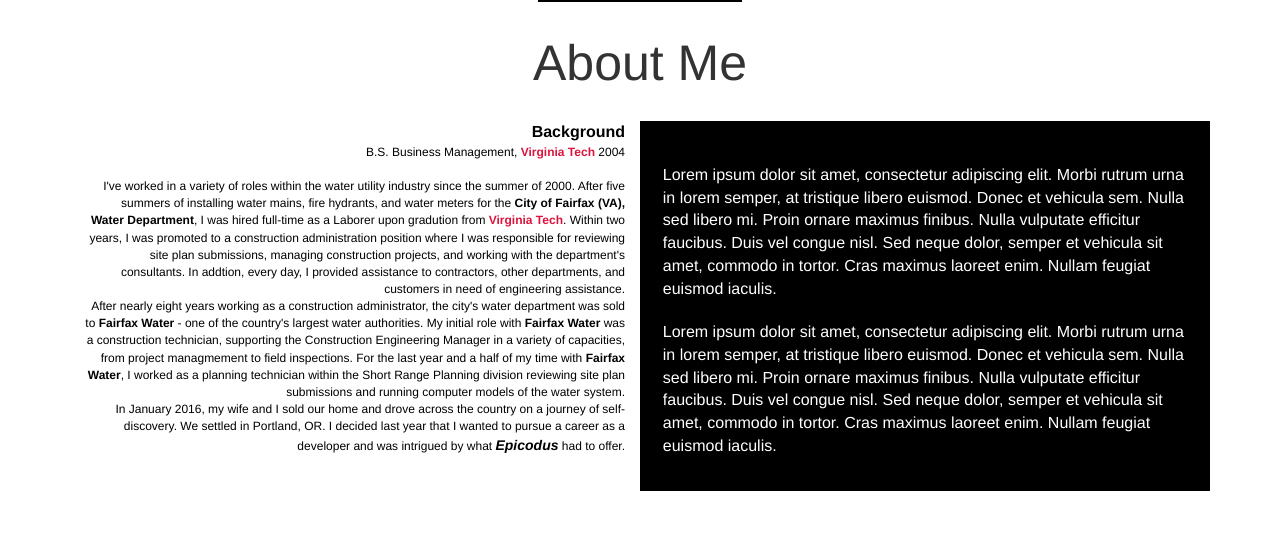
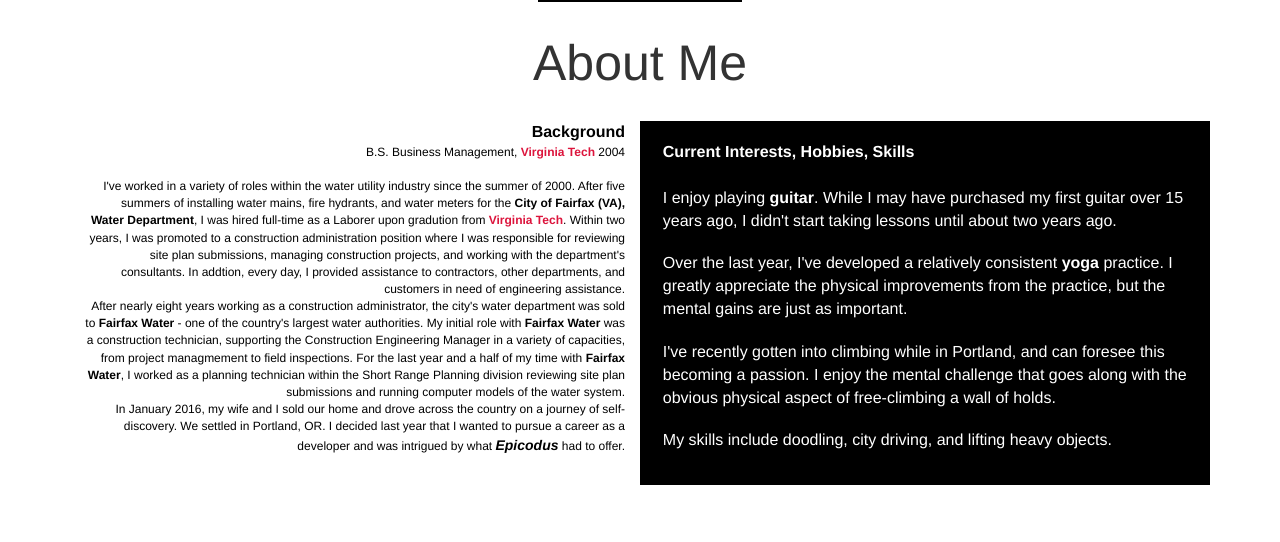
Before and after one commit to finneywhat/portfolioEpicodus, a plain HTML site: page index.html in a window 1280 px wide. Shown: the part 571-1113 px from the top of the page. Drawn offline with nearby package versions, Linux system fonts and the light colour scheme.

Commit message:
add content to interests, hobbies, and skills section for content branch

```diff
--- a/css/styles.css
+++ b/css/styles.css
@@ -114,7 +114,7 @@
 
 .black-back {
   background-color: black;
-  padding: 2%;
+  padding: 0 2% 2% 2%;
 }
 
 .jumbotron-2 {
--- a/index.html
+++ b/index.html
@@ -29,8 +29,14 @@
               </p>
             </div>
             <div class="col-md-6 black-back">
-              <p class="text2">Lorem ipsum dolor sit amet, consectetur adipiscing elit. Morbi rutrum urna in lorem semper, at tristique libero euismod. Donec et vehicula sem. Nulla sed libero mi. Proin ornare maximus finibus. Nulla vulputate efficitur faucibus. Duis vel congue nisl. Sed neque dolor, semper et vehicula sit amet, commodo in tortor. Cras maximus laoreet enim. Nullam feugiat euismod iaculis.</p>
-              <p class="text2">Lorem ipsum dolor sit amet, consectetur adipiscing elit. Morbi rutrum urna in lorem semper, at tristique libero euismod. Donec et vehicula sem. Nulla sed libero mi. Proin ornare maximus finibus. Nulla vulputate efficitur faucibus. Duis vel congue nisl. Sed neque dolor, semper et vehicula sit amet, commodo in tortor. Cras maximus laoreet enim. Nullam feugiat euismod iaculis.
+              <p class="text2"><span class="great">Current Interests, Hobbies, Skills</span><br>
+              <br>
+              I enjoy playing <span class="important">guitar</span>. While I may have purchased my first guitar over 15 years ago, I didn't start taking lessons until about two years ago.</p>
+              <p class="text2">Over the last year, I've developed a relatively consistent <span class="important">yoga</span> practice. I greatly appreciate the physical improvements from the practice, but the mental gains are just as important.
+              </p>
+              <p class="text2">I've recently gotten into climbing while in Portland, and can foresee this becoming a passion. I enjoy the mental challenge that goes along with the obvious physical aspect of free-climbing a wall of holds.
+              </p>
+              <p class="text2">My skills include doodling, city driving, and lifting heavy objects.
               </p>
             </div>
           </div>
@@ -172,51 +178,6 @@
         </div>
       </div>
     </div>
-  <!-- Nav and Intro Section -->
-  <!-- <div class="jumbotron-2"> -->
-  <!-- <div class="row"> -->
-  <!-- <ul class="nav nav-pills">
-  <li role="presentation"><a href="#">Home</a></li>
-  <li role="presentation"><a href="#">Profile</a></li>
-  <li role="presentation"><a href="#">Messages</a></li>
-  </ul> -->
-  <!-- <div class="col-md-12"> -->
-  <!-- <div class="col-md-3">
-  <img src="img/Profile-img.jpg" alt="Profile photo of Chris Finney" id="profile-img">
-  </div> -->
-  <!-- <div class="col-md-12" id="about-me">
-  <h2 class="titles">Placeholder</h2>
-  <p><em>This is where I'll write a little blurb about whatever.</em></p>
-  <ul id="intro-list">
-  <li>placeholder</li>
-  <li>more text</li>
-  <li>a little more</li>
-  <li>hobbies</li>
-  </ul>
-  </div>
-  </div> -->
-  <!-- </div> -->
-  <!-- </div> -->
-  <!-- Second Section -->
-  <!-- <div class="container-flex">
-  <div class="jumbotron" id="section2">
-  <h2 class="titles">Projects I've Created</h2>
-  <p><em>This is where I'll write a little blurb about whatever.</em></p>
-  <ul id="intro-list">
-  <li><a href="#">Project 1 | Title<a/></li>
-  <ul>
-  <li>Description of the project<br>
-  Got more to write here<br>
-  and even more</li>
-  </ul>
-  <li>Project 2 | Title</li>
-  <li>Project 3 | Title</li>
-  <li>Project 4 | Title</li>
-  </ul>
-  </div>
-  </div>
-  </div>
-  </div> -->
   <!-- Third Section -->
   <div class="footer">
     <ul>
```
